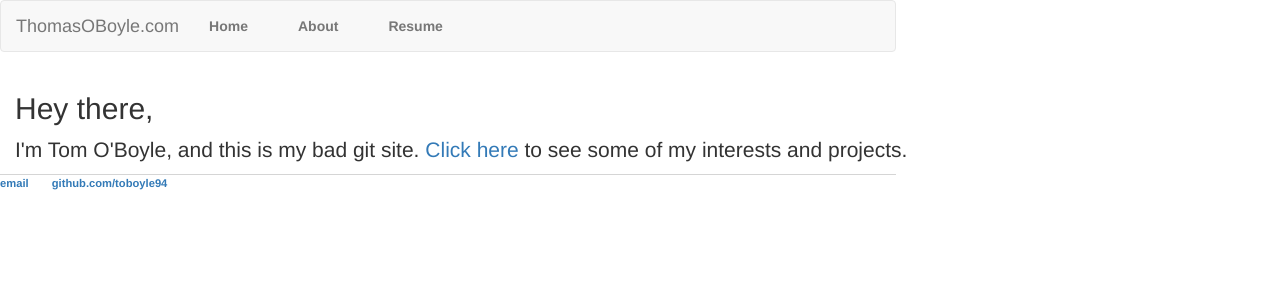
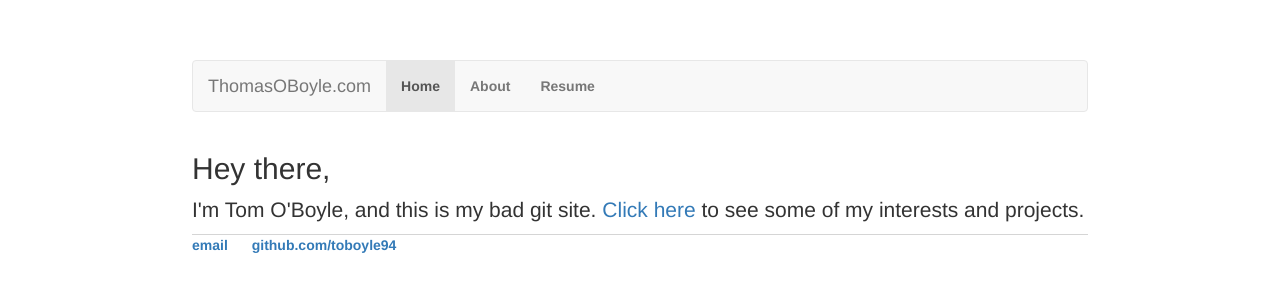
Before and after one commit to toboyle94/toboyle94.github.io, a plain HTML site: page index.html in a window 1280 px wide. Drawn offline with nearby package versions, Linux system fonts and the light colour scheme.

Commit message:
strip out unneeded css, use bootstrap classes

```diff
--- a/css/main.css
+++ b/css/main.css
@@ -1,5 +1,5 @@
 body {
-    margin: 60px auto;
+    margin: 60px auto !important;
     width: 70%;
 }
 nav ul, footer ul {
@@ -8,16 +8,9 @@ nav ul, footer ul {
     list-style: none;
     font-weight: bold;
 }
-nav ul li, footer ul li {
+footer ul li {
     display: inline;
     margin-right: 20px;
-}
-a {
-    text-decoration: none;
-    color: #999;
-}
-a:hover {
-    text-decoration: underline;
 }
 h1 {
     font-size: 3em;
@@ -30,14 +23,4 @@ p {
 }
 footer {
     border-top: 1px solid #d5d5d5;
-    font-size: .8em;
 }
-
-ul.posts {
-    margin: 20px auto 40px;
-    font-size: 1.5em;
-}
-
-ul.posts li {
-    list-style: none;
-}
--- a/index.html
+++ b/index.html
@@ -15,17 +15,17 @@
     <nav class="navbar navbar-default">
       <div class="container-fluid">
         <div class="navbar-header">
-          <a class="navbar-brand">ThomasOBoyle.com</a>
+          <div class="navbar-brand">ThomasOBoyle.com</div>
         </div>
         <ul class="nav navbar-nav">
-          <li><a class="active" href="/">Home</a></li>
+          <li class="active"><a href="/">Home</a></li>
           <li><a href="/about">About</a></li>
           <li><a href="/resume">Resume</a></li>
         </ul>
       </div>
     </nav>
-    <div class="container">
-      <div class="blurb">
+    <div class="row">
+      <div class="col-xs-12">
         <h2>Hey there,</h2>
         <p>I'm Tom O'Boyle, and this is my bad git site. <a href="/about">Click here</a> to see some of my interests and projects.</p>
       </div>
```
